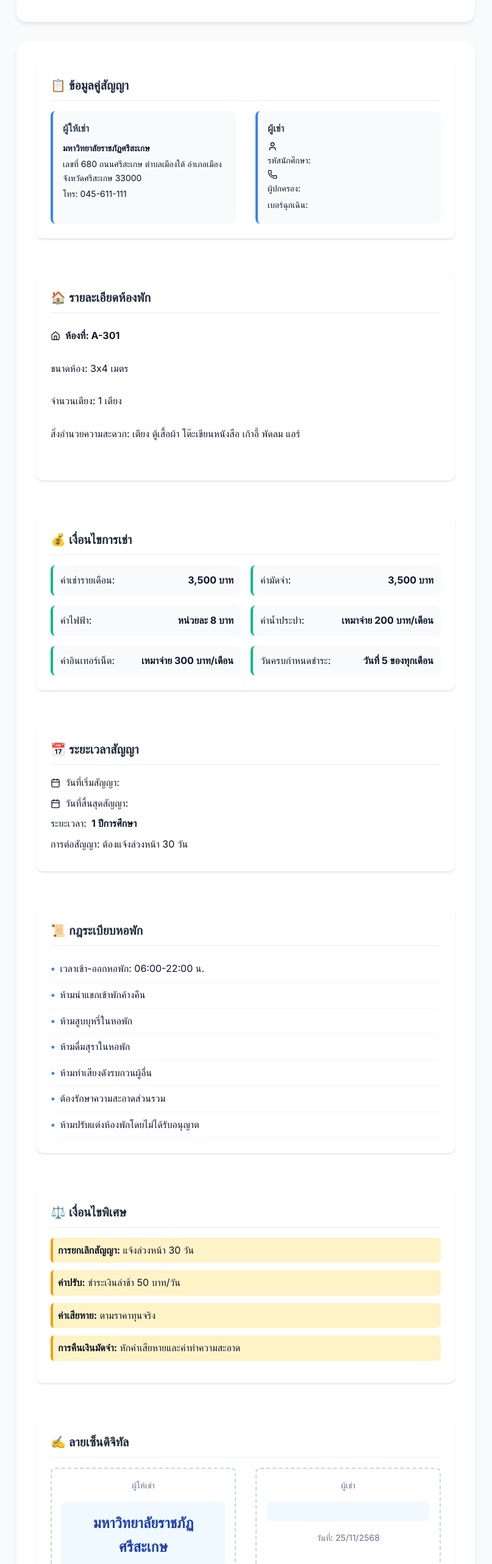
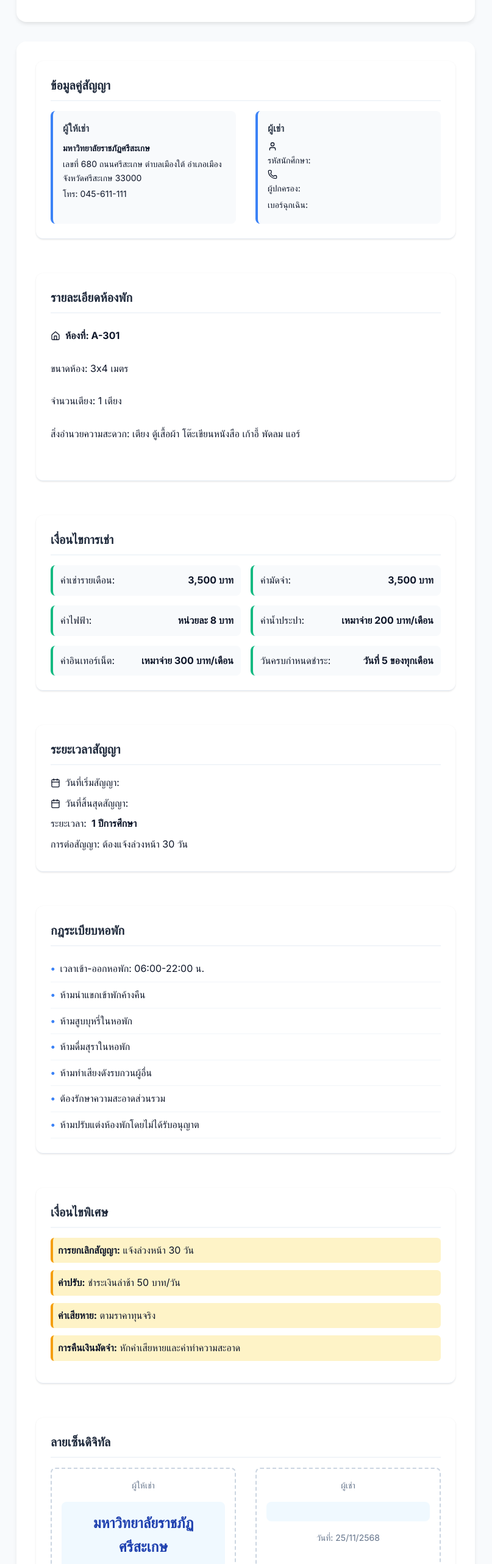
Before and after one commit to SirimongkolMannubut/student_dorm, a Next.js app: page /contract in a window 1280 px wide. Shown: the part 200-2765 px from the top of the page at 61% size, without its empty margins (237-1044 px from the left). Built offline with nearby package versions, Linux system fonts and the light colour scheme.

Commit message:
fig หน้าสัญญาเช่า

```diff
--- a/src/app/contract/page.tsx
+++ b/src/app/contract/page.tsx
@@ -39,7 +39,7 @@
           <div className="contract-content">
             {/* ข้อมูลคู่สัญญา */}
             <section className="contract-section">
-              <h3>📋 ข้อมูลคู่สัญญา</h3>
+              <h3>ข้อมูลคู่สัญญา</h3>
               <div className="contract-parties">
                 <div className="party">
                   <h4>ผู้ให้เช่า</h4>
@@ -60,7 +60,7 @@
 
             {/* รายละเอียดห้องพัก */}
             <section className="contract-section">
-              <h3>🏠 รายละเอียดห้องพัก</h3>
+              <h3>รายละเอียดห้องพัก</h3>
               <div className="room-details">
                 <p><Home size={16} /> <strong>ห้องที่: {userInfo.roomNumber || 'A-301'}</strong></p>
                 <p>ขนาดห้อง: 3x4 เมตร</p>
@@ -71,7 +71,7 @@
 
             {/* เงื่อนไขการเช่า */}
             <section className="contract-section">
-              <h3>💰 เงื่อนไขการเช่า</h3>
+              <h3>เงื่อนไขการเช่า</h3>
               <div className="rental-terms">
                 <div className="term-item">
                   <span>ค่าเช่ารายเดือน:</span>
@@ -102,7 +102,7 @@
 
             {/* ระยะเวลา */}
             <section className="contract-section">
-              <h3>📅 ระยะเวลาสัญญา</h3>
+              <h3>ระยะเวลาสัญญา</h3>
               <div className="contract-period">
                 <p><Calendar size={16} /> วันที่เริ่มสัญญา: <strong>{userInfo.checkInDate}</strong></p>
                 <p><Calendar size={16} /> วันที่สิ้นสุดสัญญา: <strong>{userInfo.contractEndDate}</strong></p>
@@ -113,7 +113,7 @@
 
             {/* กฎระเบียบ */}
             <section className="contract-section">
-              <h3>📜 กฎระเบียบหอพัก</h3>
+              <h3>กฎระเบียบหอพัก</h3>
               <div className="rules">
                 <ul>
                   <li>เวลาเข้า-ออกหอพัก: 06:00-22:00 น.</li>
@@ -129,7 +129,7 @@
 
             {/* เงื่อนไขพิเศษ */}
             <section className="contract-section">
-              <h3>⚖️ เงื่อนไขพิเศษ</h3>
+              <h3>เงื่อนไขพิเศษ</h3>
               <div className="special-terms">
                 <p><strong>การยกเลิกสัญญา:</strong> แจ้งล่วงหน้า 30 วัน</p>
                 <p><strong>ค่าปรับ:</strong> ชำระเงินล่าช้า 50 บาท/วัน</p>
@@ -140,7 +140,7 @@
 
             {/* ลายเซ็น */}
             <section className="contract-section">
-              <h3>✍️ ลายเซ็นดิจิทัล</h3>
+              <h3>ลายเซ็นดิจิทัล</h3>
               <div className="signatures">
                 <div className="signature-box">
                   <p>ผู้ให้เช่า</p>
```
